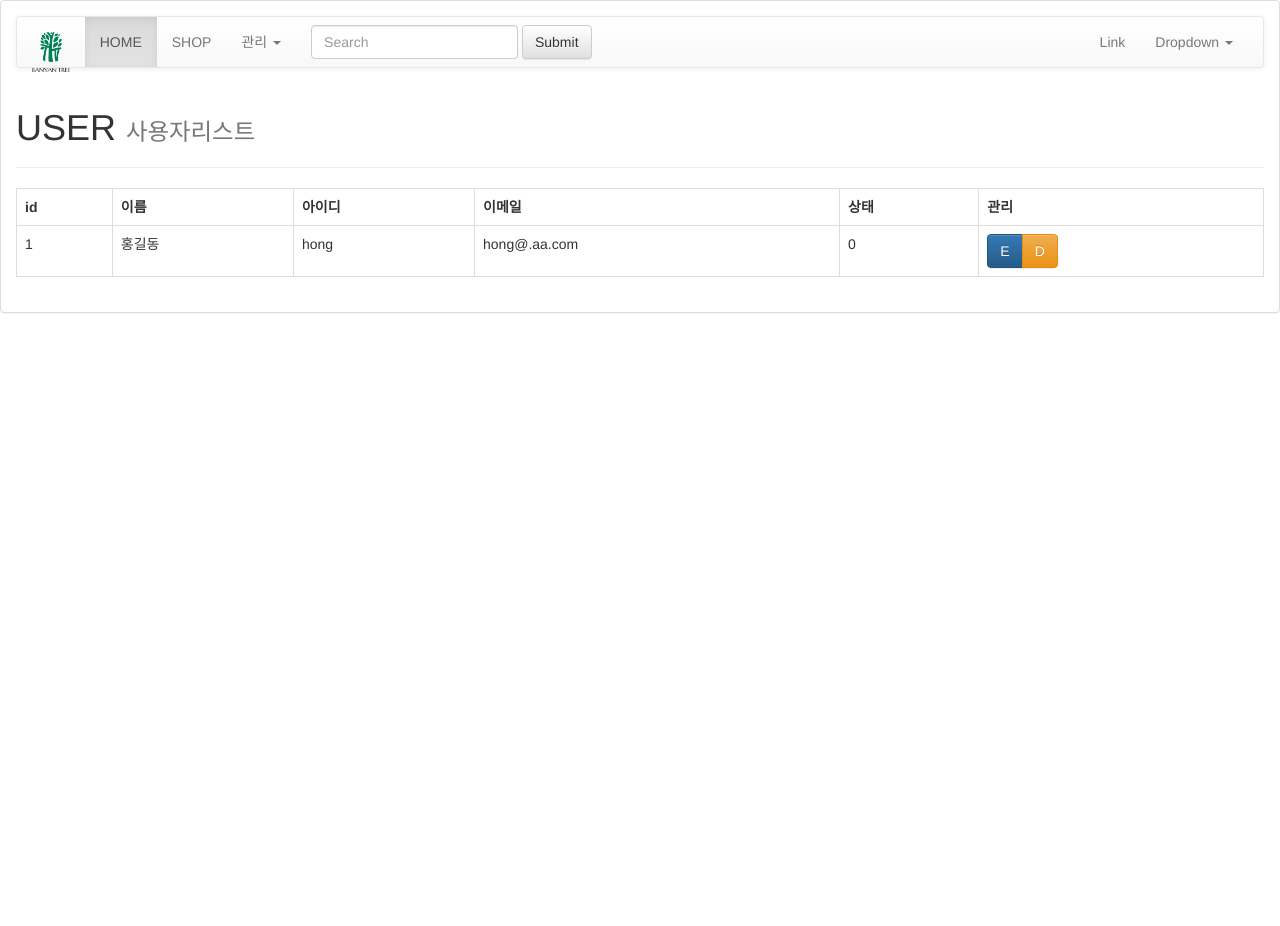
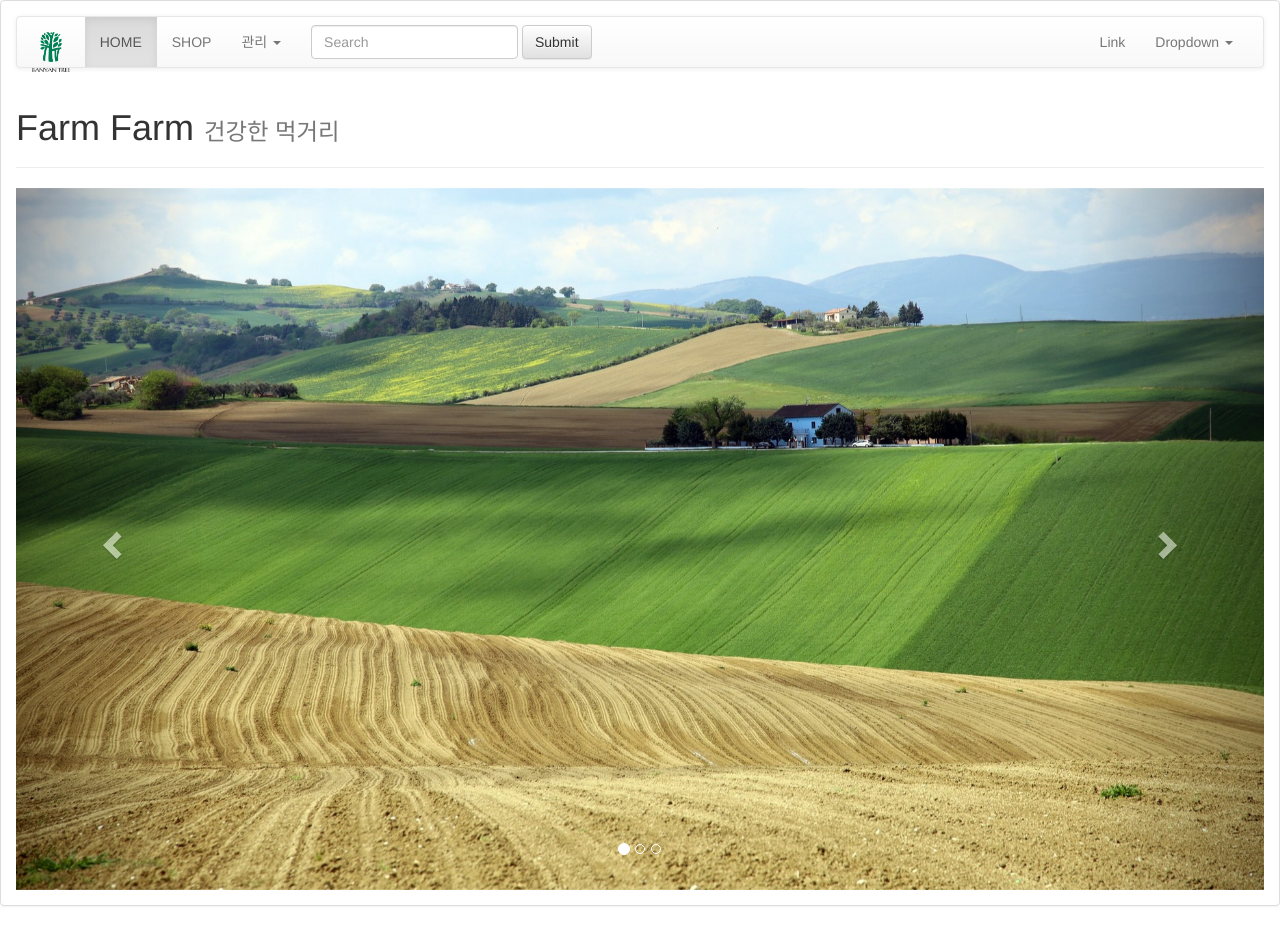
Before and after one commit to kwonhd/phpg-main, a PHP site: page /myadmin/ in a window 1280 px wide. Before the commit the page ends 313 px from the top, so only its background shows below. Run offline with PHP 8.4, Linux system fonts and the light colour scheme; data comes from the database, SQL or seed files in the repository; some libraries are stand-ins or nearby versions.

Commit message:
php_user

```diff
--- a/index.php
+++ b/index.php
@@ -1,47 +1,9 @@
-<!DOCTYPE html>
-<html>
-    <head>
-        <meta charset="utf-8">
-<link rel="stylesheet" href="https://maxcdn.bootstrapcdn.com/bootstrap/3.3.2/css/bootstrap.min.css">
-<link rel="stylesheet" href="https://maxcdn.bootstrapcdn.com/bootstrap/3.3.2/css/bootstrap-theme.min.css">
-<script src="https://ajax.googleapis.com/ajax/libs/jquery/1.11.3/jquery.min.js"></script>
-<script src="https://maxcdn.bootstrapcdn.com/bootstrap/3.3.2/js/bootstrap.min.js"></script>
-<style type="text/css">
-    .row div{border:1px solid grey}
-    .redbox{background-color: red;}
-</style>
-    </head>
-    <body>
-    <div class="panel panel-default">
-        <div class="panel-body">
-        <?php
-        include('./page/module/mysql.php');
-        include('./page/module/navbar.php');
-        include('./page/module/pagehead.php');
-        $qry='select id,name,uid,uemail,status from users';
-        $fall=getData($qry);
-        //print_r($fall);
-        $heads=array('id','이름','아이디','이메일','상태','관리');
-        print('<table class="table table-bordered">');
-
-        print('<tr>');
-        foreach($heads as $head){
-            print('<th>'.$head.'</th>');
-        }
-        print('</tr>');
-
-        print('<tr>');
-        foreach($fall as $k=>$v){
-            print('<td>'.$v.'</td>');
-        }
-        $btns='<div class="btn-group">
-        <a href="#" class="btn btn-primary">E</a>
-        <button type="button" class="btn btn-warning">D</button>
-      </div>';
-        print('<td>'.$btns.'</td>');
-        print('</tr>');
-        print('</table>');
-        ?>
+<?php
+$title=array('Farm Farm','건강한 먹거리');
+include('./page/module/header.php');
+//include('./page/module/mysql.php');
+include('./page/module/carousel.php');
+?>
         </div>
     </div>
     <?php
--- /dev/null
+++ b/page/module/carousel.php
@@ -0,0 +1,31 @@
+<div id="myCarousel" class="carousel slide" data-ride="carousel">
+  <!-- Indicators -->
+  <ol class="carousel-indicators">
+    <li data-target="#myCarousel" data-slide-to="0" class="active"></li>
+    <li data-target="#myCarousel" data-slide-to="1"></li>
+    <li data-target="#myCarousel" data-slide-to="2"></li>
+  </ol>
+
+  <!-- Wrapper for slides -->
+  <div class="carousel-inner">
+    <div class="item active">
+      <img src="/assets/main/1.jpg" alt="1">
+    </div>
+    <div class="item">
+      <img src="/assets/main/2.jpg" alt="2">
+    </div>
+    <div class="item">
+      <img src="/assets/main/3.jpg" alt="3">
+    </div>
+  </div>
+
+  <!-- Left and right controls -->
+  <a class="left carousel-control" href="#myCarousel" data-slide="prev">
+    <span class="glyphicon glyphicon-chevron-left"></span>
+    <span class="sr-only">Previous</span>
+  </a>
+  <a class="right carousel-control" href="#myCarousel" data-slide="next">
+    <span class="glyphicon glyphicon-chevron-right"></span>
+    <span class="sr-only">Next</span>
+  </a>
+</div>
--- /dev/null
+++ b/page/module/header.php
@@ -0,0 +1,19 @@
+<!DOCTYPE html>
+<html>
+    <head>
+<meta charset="utf-8">
+<link rel="stylesheet" href="https://maxcdn.bootstrapcdn.com/bootstrap/3.3.2/css/bootstrap.min.css">
+<link rel="stylesheet" href="https://maxcdn.bootstrapcdn.com/bootstrap/3.3.2/css/bootstrap-theme.min.css">
+<script src="https://ajax.googleapis.com/ajax/libs/jquery/1.11.3/jquery.min.js"></script>
+<script src="https://maxcdn.bootstrapcdn.com/bootstrap/3.3.2/js/bootstrap.min.js"></script>
+<style type="text/css">
+    .redbox{background-color: red;}
+</style>
+    </head>
+    <body>
+    <div class="panel panel-default">
+        <div class="panel-body">
+<?php
+include('navbar.php');
+include('pagehead.php');
+?>
--- a/page/module/navbar.php
+++ b/page/module/navbar.php
@@ -8,7 +8,7 @@
         <span class="icon-bar"></span>
         <span class="icon-bar"></span>
       </button>
-      <a class="navbar-brand" href="#">
+      <a class="navbar-brand" href="/">
         <img src="/assets/img/logo.png" alt="logo" height="40px"/>
       </a>
     </div>
@@ -16,7 +16,7 @@
     <!-- Collect the nav links, forms, and other content for toggling -->
     <div class="collapse navbar-collapse" id="bs-example-navbar-collapse-1">
       <ul class="nav navbar-nav">
-        <li class="active"><a href="#">HOME <span class="sr-only">(current)</span></a></li>
+        <li class="active"><a href="/">HOME <span class="sr-only">(current)</span></a></li>
         <li><a href="#">SHOP</a></li>
         <li class="dropdown">
           <a href="#" class="dropdown-toggle" data-toggle="dropdown" role="button" aria-haspopup="true" aria-expanded="false">관리 <span class="caret"></span></a>
--- a/page/module/pagehead.php
+++ b/page/module/pagehead.php
@@ -1,3 +1,3 @@
 <div class="page-header">
-    <h1>USER <small>사용자리스트</small></h1>
+    <h1><?=$title[0]?> <small><?=$title[1]?></small></h1>
 </div>
```
Also changed, not shown: page/users.php (+20 -20 lines), assets/main/1.jpg (added), assets/main/2.jpg (added), assets/main/3.jpg (added).
